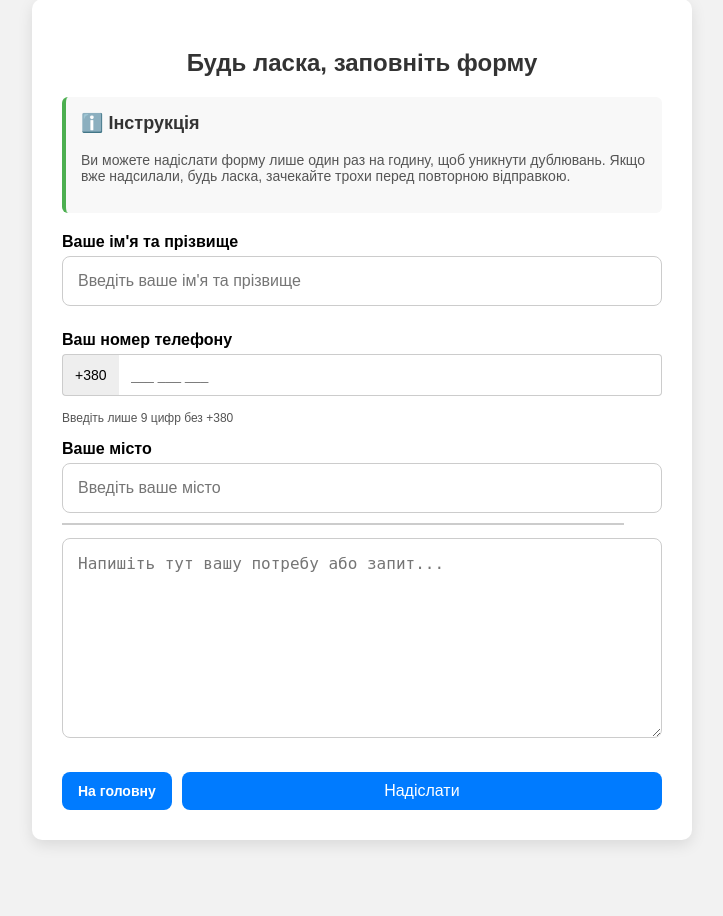
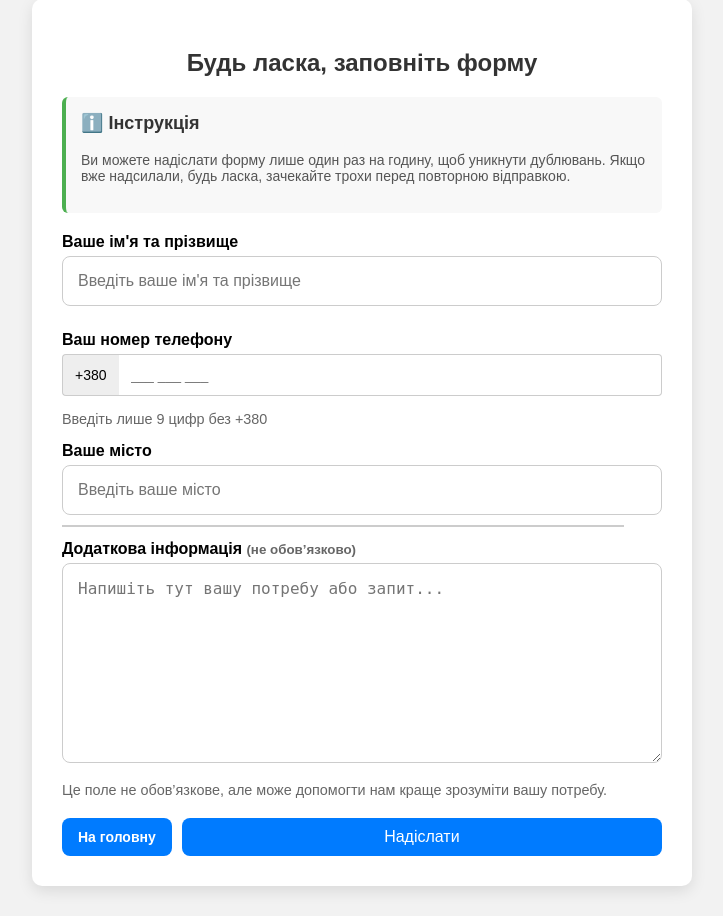
Before and after one commit to KostyaNike/solarpanel, a Django app: page /home/form/ in a window 1280 px wide. Shown: the part 31-947 px from the top of the page, without its empty margins (278-1001 px from the left). Before the commit the page ends 876 px from the top, so only its background shows below. Run offline with Django 5.2, Linux system fonts and the light colour scheme.

Commit message:
Поле для додаткової інформації не обов'язкове.

```diff
--- a/static/css/form.css
+++ b/static/css/form.css
@@ -187,8 +187,8 @@ button:hover {
 .hint {
     display: block;
     margin-top: 5px;
-    font-size: 12px;
-    color: #555;
+    font-size: 0.9em;
+    color: #666;
 }
 
 .form-info-box {
--- a/templates/solar_main/form.html
+++ b/templates/solar_main/form.html
@@ -43,7 +43,9 @@
         </div>
 
         <div class="form-group">
-            <textarea name="user_request" placeholder="Напишіть тут вашу потребу або запит..." required></textarea>
+            <label for="user-request">Додаткова інформація <small style="color: #666;">(не обов’язково)</small></label>
+            <textarea id="user-request" name="user_request" placeholder="Напишіть тут вашу потребу або запит..."></textarea>
+            <small class="hint">Це поле не обов’язкове, але може допомогти нам краще зрозуміти вашу потребу.</small>
         </div>
 
         <div class="form-buttons">
```
Also changed, not shown: db.sqlite3.
